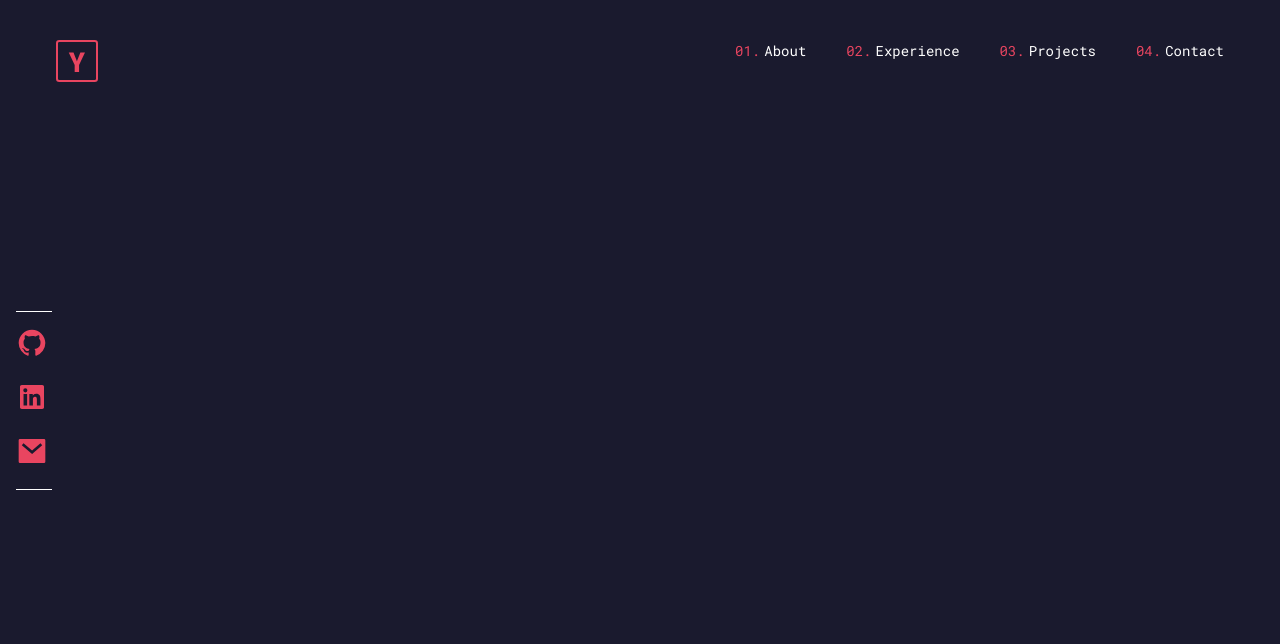
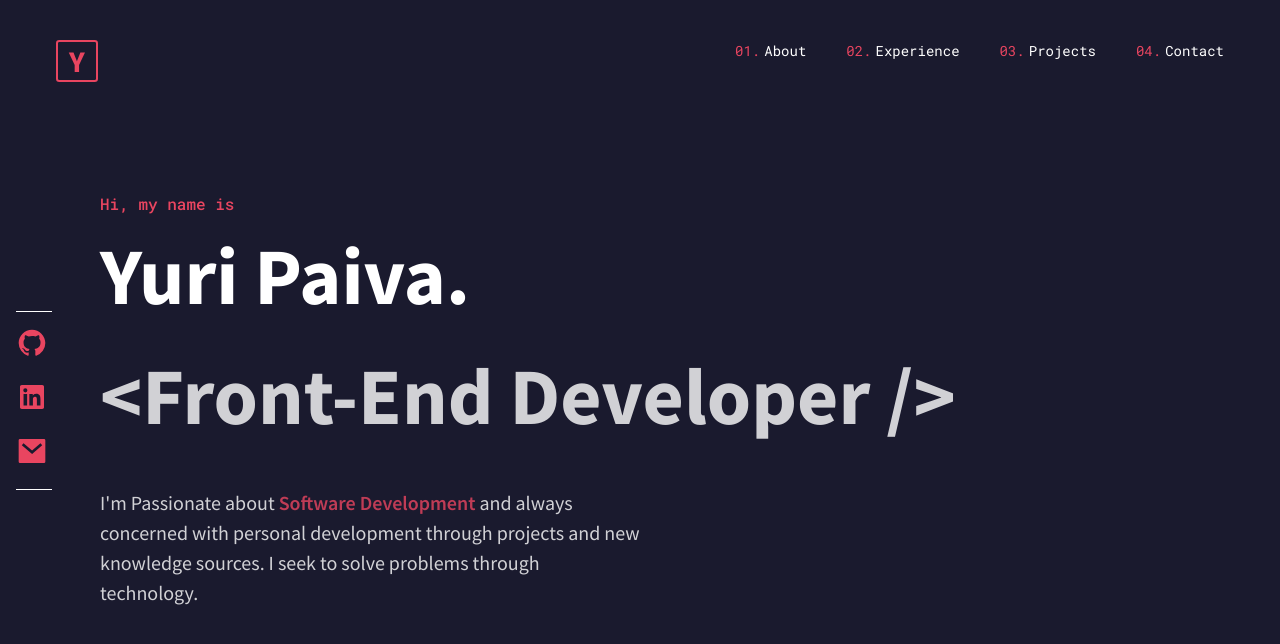
Before and after one commit to yuriqpaiva/portfolio, a React (Vite) app: page / in a window 1280 px wide. Shown: the top 644 px of the page. Built offline with nearby package versions, Linux system fonts and the light colour scheme.

Commit message:
Adjust main presentation

```diff
--- a/src/App.tsx
+++ b/src/App.tsx
@@ -1,5 +1,7 @@
 // import { Text } from '@chakra-ui/react';
+import { Box } from '@chakra-ui/react';
 import { Header } from './components/Header';
+import { MainPresentation } from './components/MainPresentation';
 import { SocialMediaList } from './components/SocialMediaList';
 
 function App() {
@@ -7,6 +9,9 @@ function App() {
     <>
       <Header />
       <SocialMediaList />
+      <Box as="main">
+        <MainPresentation />
+      </Box>
     </>
   );
 }
--- /dev/null
+++ b/src/components/MainPresentation/index.tsx
@@ -0,0 +1,57 @@
+import { Flex, Text } from '@chakra-ui/react';
+import { motion } from 'framer-motion';
+import { useEffect, useState } from 'react';
+
+export function MainPresentation() {
+  const [showComponent, setShowComponent] = useState(false);
+
+  useEffect(() => {
+    setTimeout(() => {
+      setShowComponent(true);
+    }, 100);
+  }, []);
+
+  if (showComponent) {
+    return (
+      <Flex
+        maxWidth={1160}
+        mx="auto"
+        h="calc(100vh - 244px)"
+        justify="center"
+        flexDir="column"
+        px="10"
+        as={motion.div}
+        initial={{ opacity: 0, translateX: 100 }}
+        animate={{ opacity: 1, translateX: 0 }}
+        transition="0.5s ease-in"
+      >
+        <Text
+          fontSize="1rem"
+          fontFamily="Roboto Mono"
+          fontWeight="medium"
+          color="brandRed.500"
+          as="span"
+        >
+          Hi, my name is
+        </Text>
+        <Text fontSize="5rem" fontWeight="bold" as="h1">
+          Yuri Paiva.
+        </Text>
+        <Text fontSize="5rem" fontWeight="bold" opacity="0.8" as="span">
+          {'<Front-End Developer />'}
+        </Text>
+        <Text fontSize="1.25rem" as="h1" opacity="0.8" w={540} mt="8">
+          I&apos;m Passionate about
+          {' '}
+          <Text as="span" fontWeight="semibold" color="brandRed.500">
+            Software Development
+            {' '}
+          </Text>
+          and always concerned with personal development through projects and
+          new knowledge sources. I seek to solve problems through technology.
+        </Text>
+      </Flex>
+    );
+  }
+  return null;
+}
```
